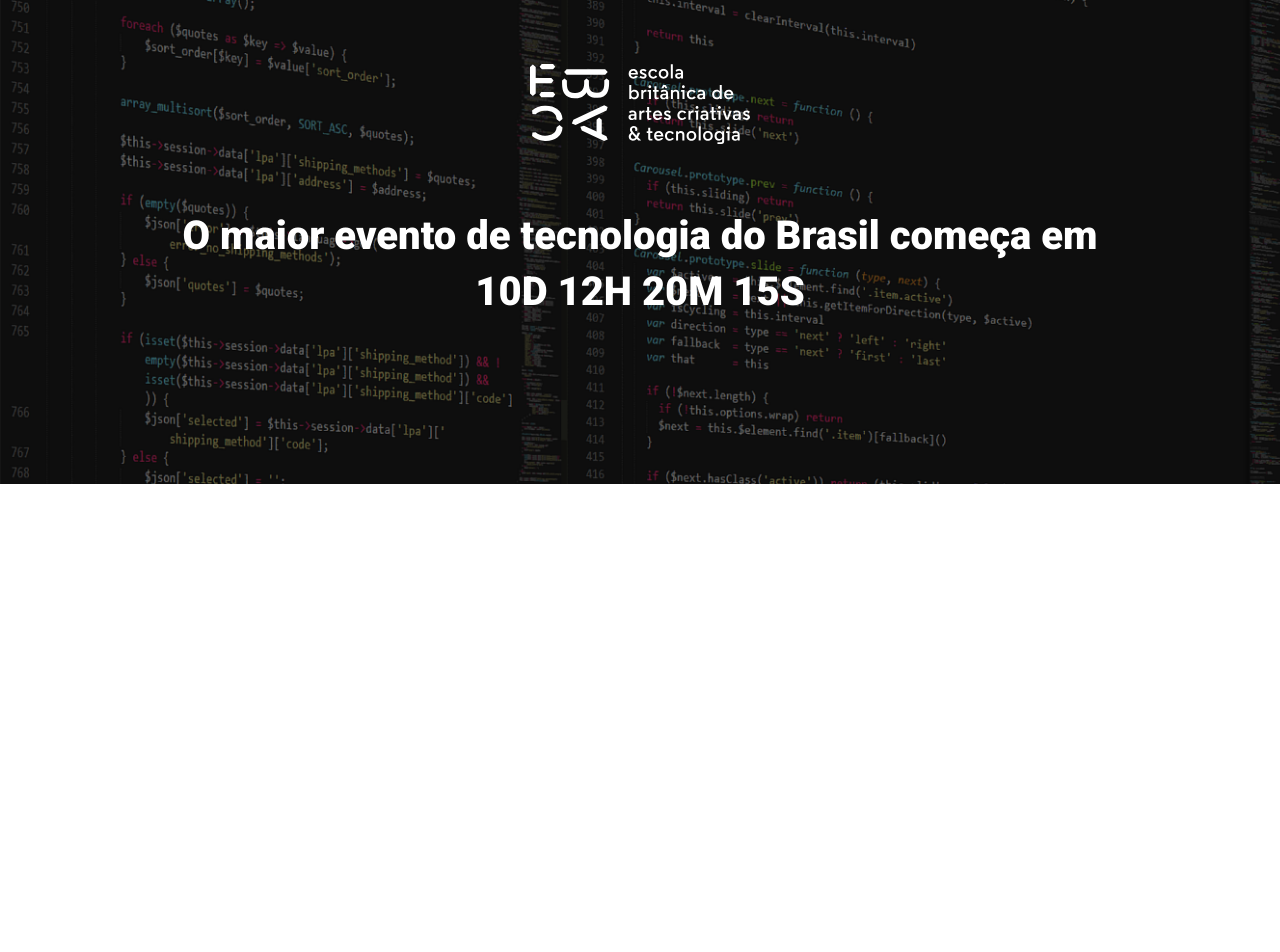
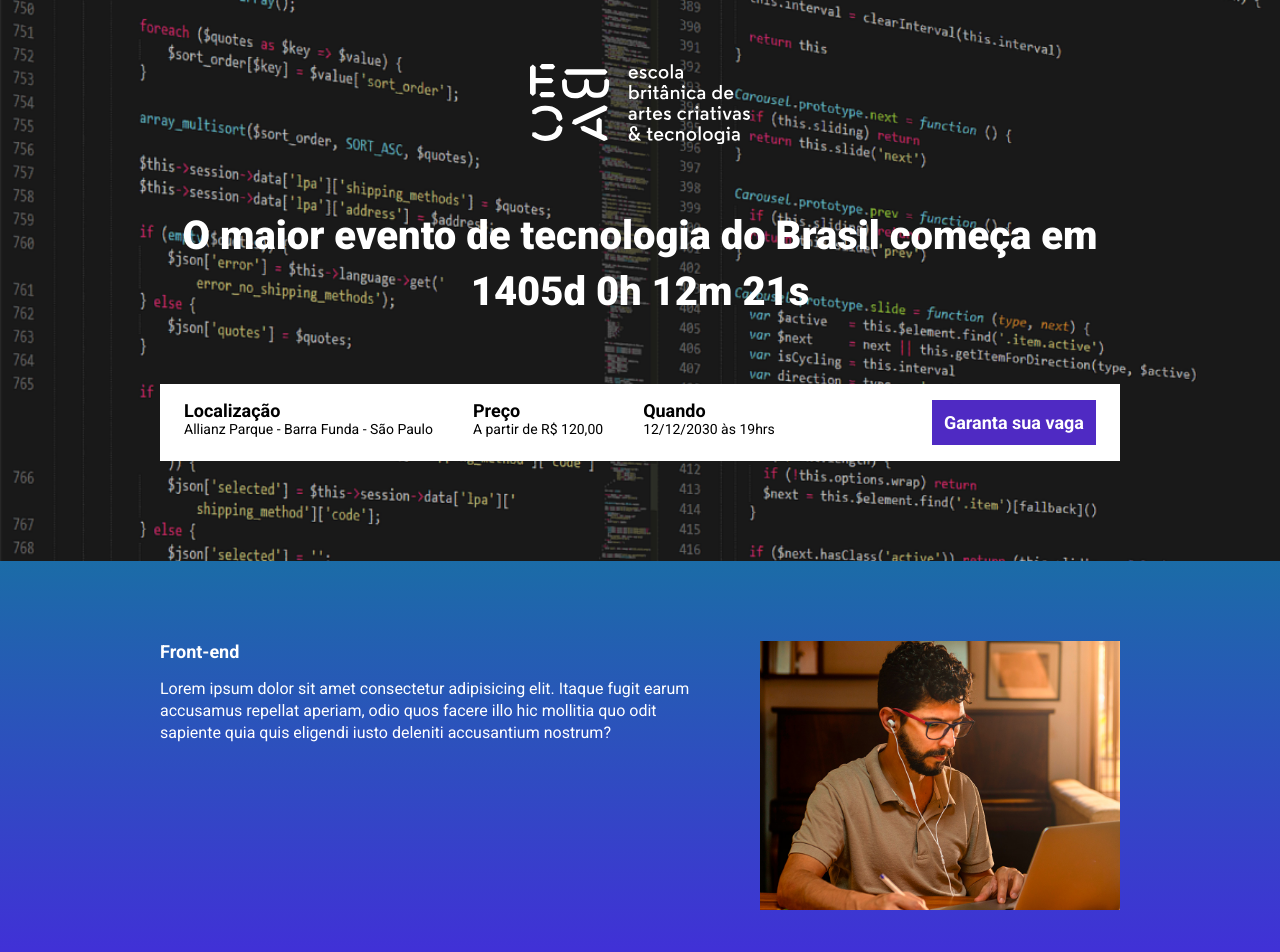
Before and after one commit to MikaelReis/ebac_talks_parcel, a website built with Parcel: page src/index.html in a window 1280 px wide. Shown: the top 952 px of the page. Before the commit the page ends 800 px from the top, so only its background shows below. Built offline with nearby package versions, Linux system fonts and the light colour scheme.

Commit message:
criando a contagem regressiva

```diff
--- a/package.json
+++ b/package.json
@@ -1,9 +1,9 @@
 {
   "name": "landing-page",
   "version": "1.0.0",
-  "main": "index.js",
   "scripts": {
     "dev": "parcel src/index.html src/styles/main.scss src/scripts/main.js",
+    "build": "parcel build src/index.html",
     "test": "echo \"Error: no test specified\" && exit 1"
   },
   "keywords": [],
@@ -13,6 +13,7 @@
   "devDependencies": {
     "@parcel/transformer-sass": "^2.13.3",
     "parcel": "^2.13.3",
-    "sharp": "^0.33.5"
+    "sharp": "^0.33.5",
+    "svgo": "^3.3.2"
   }
 }
--- a/src/index.html
+++ b/src/index.html
@@ -8,15 +8,78 @@
     <link rel="preconnect" href="https://fonts.gstatic.com" crossorigin>
     <link href="https://fonts.googleapis.com/css2?family=Roboto:wght@400;700;900&display=swap" rel="stylesheet">
     <link rel="stylesheet" href="styles/main.scss">
+    <link rel="stylesheet" href="https://unpkg.com/aos@next/dist/aos.css" />
 </head>
 <body>
     <header class="hero">
         <div class="container">
-            <img class="hero__logo" src="./images/ebac_logo.svg" alt="Ebac">
-            <p class="hero__text">O maior evento de tecnologia do Brasil começa em 10D 12H 20M 15S</p>
+            <img class="hero__logo" src="./images/ebac_logo.svg" alt="EBAC">
+            <p class="hero__text">
+                O maior evento de tecnologia do Brasil começa em <span id="contador"></span>
+            </p>
+            <div class="infos-bar">
+                <ul class="infos-bar__infos">
+                    <li class="infos-bar__infos__item">
+                        <b>Localização</b>
+                        Allianz Parque - Barra Funda - São Paulo
+                    </li>
+                    <li class="infos-bar__infos__item">
+                        <b>Preço</b>
+                        A partir de R$ 120,00
+                    </li>
+                    <li class="infos-bar__infos__item">
+                        <b>Quando</b>
+                        12/12/2030 às 19hrs
+                    </li>
+                </ul>
+                <a href="#" class="button button--primary">
+                    Garanta sua vaga
+                </a>
+            </div>
         </div>
     </header>
 
+    <section class="event event--frontend" >
+        <div class="container" data-aos="fade-right">
+            <div class="event__details">
+                <h2 class="event__details__title">Front-end</h2>
+                <p class="event__details__description">Lorem ipsum dolor sit amet consectetur adipisicing elit. Itaque fugit earum accusamus repellat aperiam, odio quos facere illo hic mollitia quo odit sapiente quia quis eligendi iusto deleniti accusantium nostrum?</p>
+            </div>
+        <img class="event__image" src="./images/frontend.png" alt="Front-end">
+        </div>
+    </section>
+
+    <section class="event event--ux-ui event--image-left" >
+        <div class="container" data-aos="fade-left">
+            <div class="event__details">
+                <h2 class="event__details__title">UI/UX</h2>
+                <p class="event__details__description">Lorem ipsum dolor sit amet consectetur adipisicing elit. Itaque fugit earum accusamus repellat aperiam, odio quos facere illo hic mollitia quo odit sapiente quia quis eligendi iusto deleniti accusantium nostrum?</p>
+            </div>
+        <img class="event__image" src="./images/ui-ux.png" alt="UI/UX">
+        </div>
+    </section>
+
+    <section class="event event--data-science">
+        <div class="container" data-aos="fade-right">
+            <div class="event__details">
+                <h2 class="event__details__title">Data Science</h2>
+                <p class="event__details__description">Lorem ipsum dolor sit amet consectetur adipisicing elit. Itaque fugit earum accusamus repellat aperiam, odio quos facere illo hic mollitia quo odit sapiente quia quis eligendi iusto deleniti accusantium nostrum?</p>
+            </div>
+        <img class="event__image" src="./images/data.png" alt="Data Science">
+        </div>
+    </section>
+
+    <section class="event event--beckend event--image-left">
+        <div class="container" data-aos="fade-left">
+            <div class="event__details">
+                <h2 class="event__details__title">Beck-end</h2>
+                <p class="event__details__description">Lorem ipsum dolor sit amet consectetur adipisicing elit. Itaque fugit earum accusamus repellat aperiam, odio quos facere illo hic mollitia quo odit sapiente quia quis eligendi iusto deleniti accusantium nostrum?</p>
+            </div>
+        <img class="event__image" src="./images/backend.png" alt="Beck-end">
+        </div>
+    </section>
+
+    <script src="https://unpkg.com/aos@next/dist/aos.js"></script>
     <script src="scripts/main.js"></script>
 </body>
 </html>
--- a/src/scripts/main.js
+++ b/src/scripts/main.js
@@ -1 +1,27 @@
-console.log ("olá mundo");
+AOS.init();
+
+const dataDoEvento = new Date("Dec 12, 2028 19:00:00");
+const timeStampDoEvento = dataDoEvento.getTime();
+
+const contaAsHoras = setInterval(function() {
+    const agora = new Date();
+    const timeStampAtual = agora.getTime();
+
+    const distanciaAteOEvento = timeStampDoEvento - timeStampAtual;
+
+    const diaEmMs = 1000 * 60 * 60 * 24;
+    const horaEmMs = 1000 * 60 * 60;
+    const minutoEmMs = 1000 * 60;
+
+    const diasAteOEvento = Math.floor(distanciaAteOEvento / diaEmMs);
+    const horasAteOEvento = Math.floor((distanciaAteOEvento % diaEmMs) / horaEmMs);
+    const minutosAteOEvento = Math.floor((distanciaAteOEvento % horaEmMs) / minutoEmMs);
+    const segundosAteOEvento = Math.floor((distanciaAteOEvento % minutoEmMs) / 1000);
+
+    document.getElementById('contador').innerHTML = `${diasAteOEvento}d ${horasAteOEvento}h ${minutosAteOEvento}m ${segundosAteOEvento}s`;
+
+    if (distanciaAteOEvento < 0) {
+        clearInterval(contaAsHoras);
+        document.getElementById('contador').innerHTML = 'Evento expirado';
+    }
+}, 1000);
--- /dev/null
+++ b/src/styles/_event.scss
@@ -0,0 +1,67 @@
+@use 'variables';
+
+.event {
+    padding: 80px 0;
+
+    &--frontend {
+        background-image: linear-gradient(variables.$blue1 , variables.$blue2) ;
+    }
+
+    &--ux-ui {
+        background-image: linear-gradient(variables.$blue2 , variables.$pink) ;
+    }
+
+    &--data-science {
+        background-image: linear-gradient(variables.$pink , variables.$yellow) ;
+    }
+
+    &--beckend {
+        background-image: linear-gradient(variables.$yellow , variables.$pink) ;
+    }
+
+    &--image-left {
+        .container {
+            flex-direction: row-reverse;
+        }
+    }
+
+
+
+    .container{
+        display: flex;
+        gap: 40px;
+    }
+
+    &__image {
+        max-width: 360px;
+    }
+
+    &__details {
+
+
+        &__title {
+            font-size: 18px;
+            font-weight: bold;
+            margin-bottom: 16px;
+        }
+
+        &__description {
+            line-height: 22px;
+        }
+    }
+
+    @media (max-width: 640px) {
+        .container {
+            display: block;
+        }
+
+        &__image {
+            width: 100%;
+        }
+
+        &__details {
+            margin-right: 0;
+            margin-bottom: 16px;
+        }
+    }
+}
--- a/src/styles/_hero.scss
+++ b/src/styles/_hero.scss
@@ -18,7 +18,7 @@
         height: 100%;
         background-color: #000;
         content: '';
-        opacity: .5;
+        opacity: .1;
     }
 
     &__text {
@@ -26,7 +26,6 @@
         margin-bottom: 64px;
         font-size: 40px;
         line-height: 56px;
-        color: #fff;
         font-weight: 800;
         text-align: center;
     }
@@ -37,8 +36,9 @@
         display: block;
     }
 
-    @media (max-width:640px){
-        padding: 40px 0 ;
+    @media (max-width: 640px) {
+        padding: 40px 0;
+
         &__logo {
             height: 40px;
         }
@@ -46,7 +46,7 @@
         &__text {
             font-size: 22px;
             line-height: 24px;
-            margin: 24px 0
+            margin: 24px 0;
         }
     }
 }
--- /dev/null
+++ b/src/styles/_variables.scss
@@ -0,0 +1,8 @@
+$textColor: #fff;
+$secondaryTextColor: #000;
+
+$blue1: #1B6CA7;
+$blue2: #442BDB;
+$pink: #89223B;
+$yellow: #9C791D;
+$purple: #4F2AC3;
--- /dev/null
+++ b/src/styles/componentes/_buttons.scss
@@ -0,0 +1,25 @@
+@use '../variables';
+
+.button {
+    padding: 12px;
+    font-size: 18px;
+    font-weight: bold;
+    text-decoration: none;
+    text-align: center;
+    white-space: nowrap;
+
+    &--primary {
+        color: #fff;
+        background-color: variables.$purple;
+    }
+
+    @media (max-width: 640px) {
+        display: block;
+        width: 100%;
+    }
+
+    @media (max-width: 1024px) {
+        display: flex;
+        align-items: center;
+    }
+}
--- /dev/null
+++ b/src/styles/componentes/_infos_bar.scss
@@ -0,0 +1,42 @@
+@use '../variables';
+
+.infos-bar {
+    padding: 16px 24px;
+    background-color: variables.$textColor;
+    display: flex;
+    justify-content: space-between;
+
+    &__infos {
+        display: flex;
+        gap: 40px;
+
+        &__item {
+            font-size: 14px;
+            color: variables.$secondaryTextColor;
+
+            b {
+                color: variables.$secondaryTextColor;
+                font-size: 18px;
+                display: block;
+            }
+        }
+    }
+
+    @media (max-width: 640px) {
+        display: block;
+
+        &__infos {
+            display: block;
+
+            &__item {
+                margin-bottom: 24px;
+            }
+        }
+    }
+
+    @media (max-width: 1024px) {
+        &__infos {
+            gap: 16px;
+        }
+    }
+}
--- a/src/styles/main.scss
+++ b/src/styles/main.scss
@@ -1,10 +1,16 @@
-@use "hero";
+@use 'variables';
+@use 'hero';
+@use 'componentes/infos_bar';
+@use 'componentes/buttons';
+@use 'event';
 
 * {
     margin: 0;
     padding: 0;
     box-sizing: border-box;
     font-family: Roboto, sans-serif;
+    color: variables.$textColor;
+    list-style: none;
 }
 
 .container {
```
Also changed, not shown: 1 other file.
